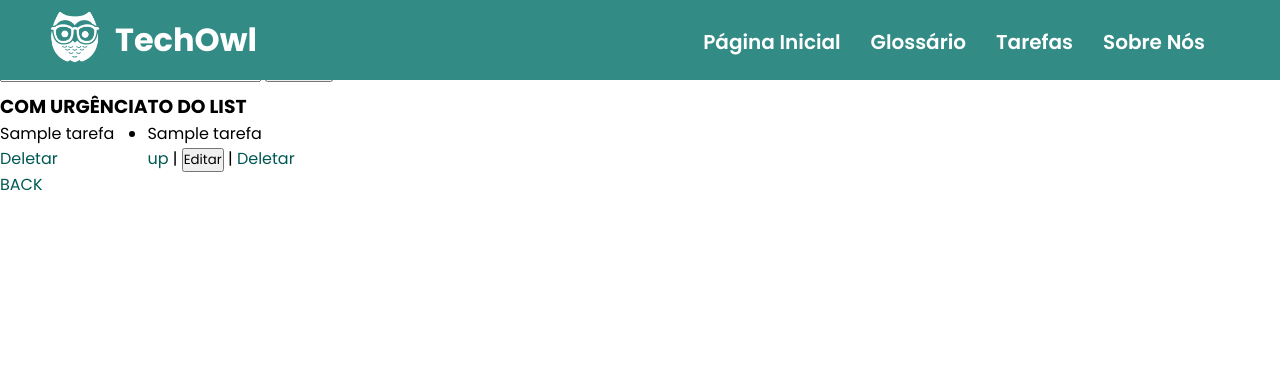
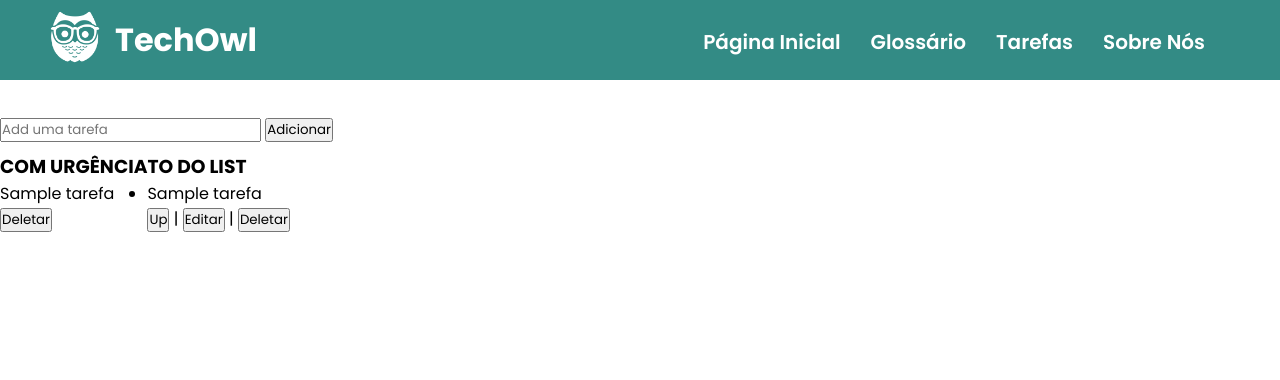
Before and after one commit to guimferreira/TechOwl, a Flask app: template templates/tarefas.html in a window 1280 px wide. Shown: the top 380 px of the page. Run offline with Flask 3, Linux system fonts and the light colour scheme; the template is opened without the code that fills it: most values are stand-ins (such as "Sample title", 1, 10 or a date in 2020).

Commit message:
ajuste de body

```diff
--- a/static/css/style.css
+++ b/static/css/style.css
@@ -5,12 +5,14 @@
     --cinza-escuro: #6d6d6d;
     --cinza-claro: #bdbdbd;
 }
-*{
+
+* {
     margin: 0;
     padding: 0;
     box-sizing: border-box;
     font-family: 'Poppins', sans-serif;
 }
+
 .barra-menu {
     display: flex;
     background-color: var(--cor-principal);
@@ -19,14 +21,17 @@
     position: fixed;
     padding: 10px 40px;
 }
+
 .barra-menu nav {
     position: relative;
     width: 100%;
 }
+
 .barra-menu a {
     color: white;
     text-decoration: none;
 }
+
 .menu-lista {
     position: absolute;
     right: 20px;
@@ -34,6 +39,7 @@
     display: flex;
     list-style: none;
 }
+
 .menu-links {
     font-size: 20px;
     font-weight: 600;
@@ -53,21 +59,29 @@
     background: white;
     transition: all 300ms ease-in-out;
 }
+
 .menu-links:hover::after {
     left: 15%;
     width: 70%;
 }
+
 .titulo-principal {
     display: flex;
     align-items: center;
     gap: 5px;
 }
+
 .titulo-principal img {
     filter: invert(100%) contrast(200%) brightness(100%);
     width: 70px;
 }
 
+main {
+    padding-top: 60px;
+}
+
 /* Glossário */
+
 h1 {
     text-align: center;
 }
--- a/static/js/main.js
+++ b/static/js/main.js
@@ -1,9 +1,3 @@
-// addEventListener -
-// DOMContentLoaded
-// querySelectorAll - retorna uma lista de elementos (Nodelist) presente no documento que coincida com o seletor especificado
-// forEach - metódo que chama a função para cada elemento na lista
-// Element.nextElementSibling - propriedade que retorna o elemento que se encontra logo após o especificado
-
 document.addEventListener("DOMContentLoaded", function () {
   var dropForm = document.querySelectorAll(".drop-alterar");
 
--- a/templates/glossario.html
+++ b/templates/glossario.html
@@ -73,5 +73,4 @@
   </div>
 </main>
 
-<a href="/">BACK</a>
 {% endblock %}
--- a/templates/tarefas.html
+++ b/templates/tarefas.html
@@ -23,7 +23,7 @@
       <ul>
         {% for tarefa in prioridades %}
         <li>{{tarefa}}</li>
-        <a href="/del-up-tarefa/{{prioridades.index(tarefa)}}">Deletar</a>
+        <a href="/del-up-tarefa/{{prioridades.index(tarefa)}}"><button>Deletar</button></a>
         {% endfor %}
       </ul>
     </div>
@@ -33,7 +33,7 @@
       <ul>
         {% for tarefa in listaDeTarefas %}
         <li>{{tarefa}}</li>
-        <a href="/priorizar/{{listaDeTarefas.index(tarefa)}}">up</a>
+        <a href="/priorizar/{{listaDeTarefas.index(tarefa)}}" title="Priorizar esta tarefa"><button>Up</button></a>
         |
         <button class="drop-alterar">Editar</button>
         <form
@@ -50,7 +50,7 @@
           <button type="submit">Alterar</button>
         </form>
         |
-        <a href="/del-tarefa/{{listaDeTarefas.index(tarefa)}}">Deletar</a>
+        <a href="/del-tarefa/{{listaDeTarefas.index(tarefa)}}"><button>Deletar</button></a>
         {% endfor %}
       </ul>
     </div>
@@ -58,5 +58,4 @@
   </section>
 </main>
 
-<a href="/">BACK</a>
 {% endblock %}
```
